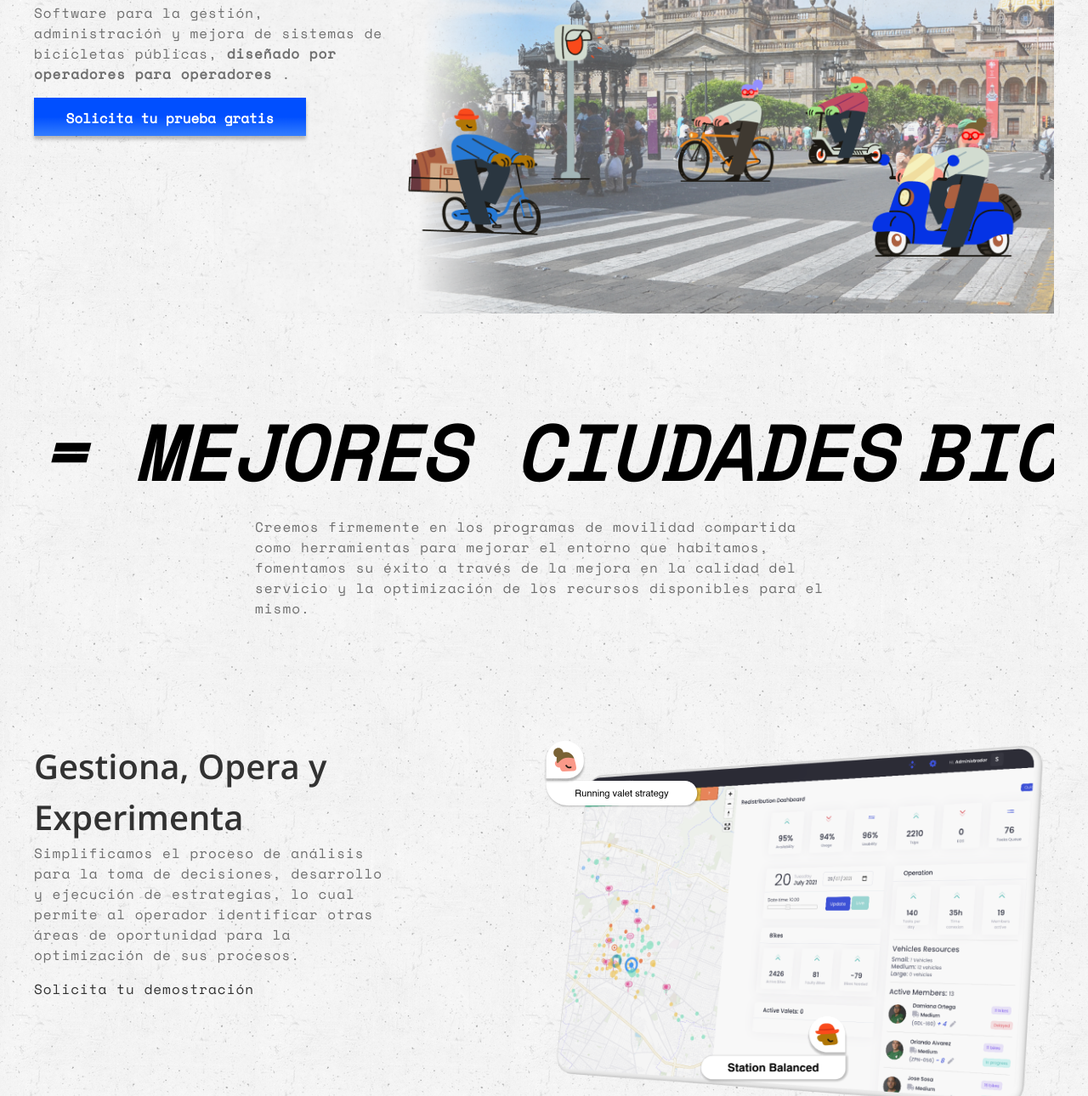
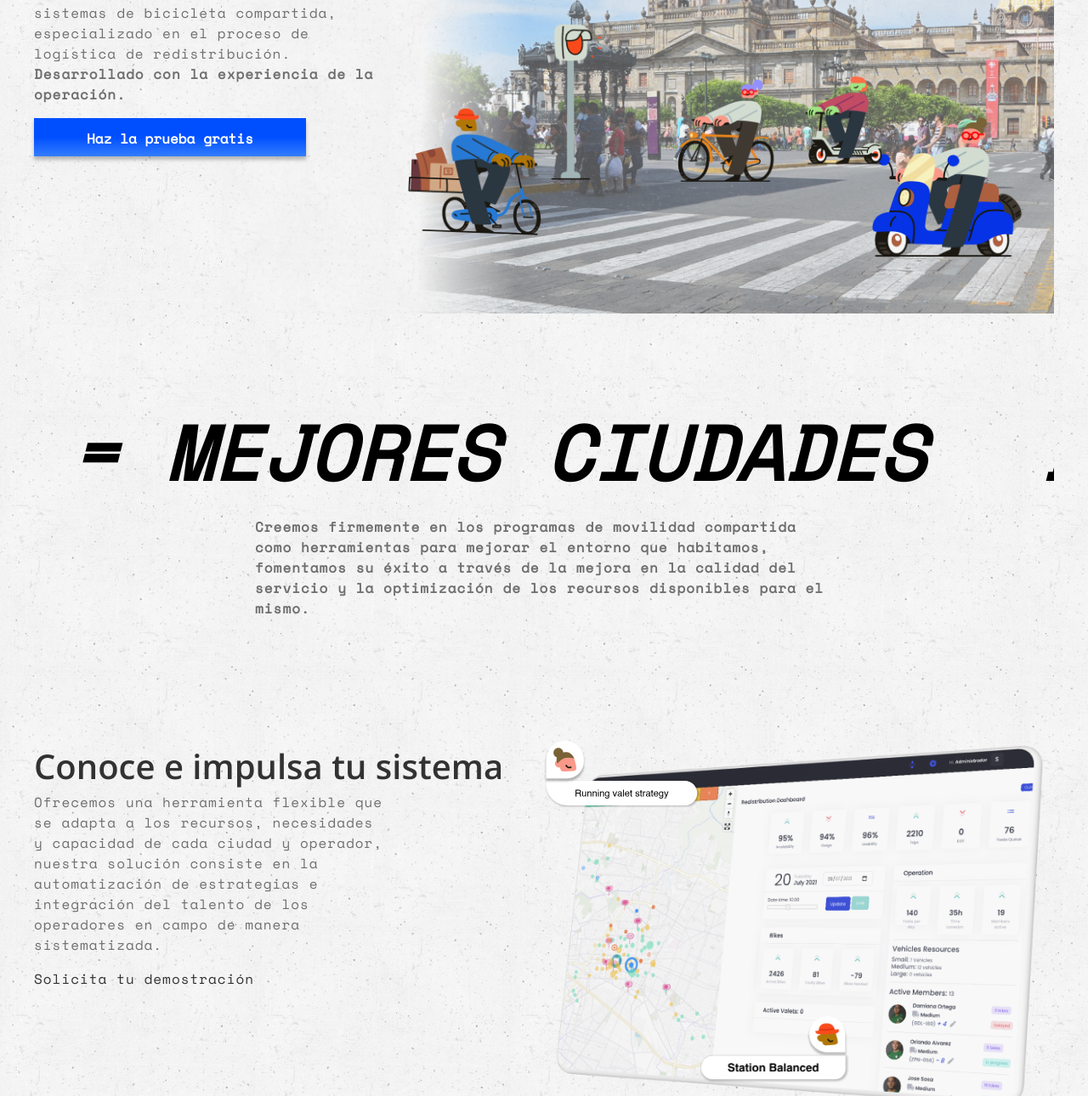
Before and after one commit to leoserick/clinker, a plain HTML site: page index.html in a window 1280 px wide. Shown: the part 409-1699 px from the top of the page at 85% size. Drawn offline with nearby package versions, Linux system fonts and the light colour scheme.

Commit message:
Text changes 1
Cambios en el contenido

```diff
--- a/assets/styles/_base.scss
+++ b/assets/styles/_base.scss
@@ -308,10 +308,10 @@ hr.right {
       right: 0;
       margin: auto;
 }
-.text-center {
+.text-center{
   text-align: center;
 }
-.text-center {
+.text-left{
   text-align: left;
 }
 .text-right{
--- a/index.html
+++ b/index.html
@@ -47,14 +47,14 @@
     <div class="j-wrap">
       <div class="hero" style="background-image: url(assets/images/hero-background.png)">
         <div class="text">
-          <h1 data-aos="flip-up" data-aos-delay="300" data-aos-duration="800">Tecnología para <br> la micromovilidad</h1>
+          <h1 data-aos="flip-up" data-aos-delay="300" data-aos-duration="800">Haz equipo con los expertos, <br> optimiza la movilidad compartida.</h1>
           <p class="legible" data-aos="flip-up" data-aos-delay="600" data-aos-duration="800">
-            Software para la gestión, administración y mejora de sistemas
-            de bicicletas públicas,
-            <strong>diseñado por operadores para operadores</strong> .
+            SaaS orientado a la operación de sistemas de bicicleta compartida,
+            especializado en el proceso de logística de redistribución.<br>
+            <strong>Desarrollado con la experiencia de la operación.</strong>
           </p>
           <div class="cta" data-aos="flip-up" data-aos-delay="900" data-aos-duration="800">
-            <button class="btn-solid">Solicita tu prueba gratis </button>
+            <button class="btn-solid">Haz la prueba gratis </button>
           </div>
         </div>
       </div>
@@ -64,17 +64,18 @@
   				<a class="menu__item-link">Clinker</a>
   				<div class="marquee">
   					<div class="marquee__inner" aria-hidden="true">
-  						<span>BICICLETAS COMPARTIDAS = MEJORES CIUDADES</span>
-  						<span>BICICLETAS COMPARTIDAS = MEJORES CIUDADES</span>
-  						<span>BICICLETAS COMPARTIDAS = MEJORES CIUDADES</span>
-  						<span>BICICLETAS COMPARTIDAS = MEJORES CIUDADES</span>
+  						<span>&nbsp; BICICLETAS COMPARTIDAS = MEJORES CIUDADES </span>
+  						<span>&nbsp; BICICLETAS COMPARTIDAS = MEJORES CIUDADES </span>
+  						<span>&nbsp; BICICLETAS COMPARTIDAS = MEJORES CIUDADES </span>
+  						<span>&nbsp;  BICICLETAS COMPARTIDAS = MEJORES CIUDADES </span>
   					</div>
   				</div>
   			</div>
           <!-- Marqueee END -->
         <div class="flex column aCenter jCenter m-t-l">
-          <p class="legible-xl m-b-0 text-center">
-            Creemos firmemente en los programas de movilidad compartida como herramientas para mejorar el entorno que habitamos, fomentamos su éxito a través de la mejora en la calidad del servicio y la optimización de los recursos disponibles para el mismo.
+          <p class="legible-xl m-b-0 text-left">
+          <strong>Creemos firmemente en los programas de movilidad compartida como herramientas para mejorar el entorno que habitamos,
+            fomentamos su éxito a través de la mejora en la calidad del servicio y la optimización de los recursos disponibles para el mismo.</strong>
           </p>
         </div>
     	</section>
@@ -83,12 +84,11 @@
         <div class="grid">
           <!-- Half Part of the design -->
           <div class="unit half">
-            <h2 data-aos="fade-down">Gestiona, Opera y Experimenta</h2>
+            <h2 data-aos="fade-down">Conoce e impulsa tu sistema</h2>
             <p class="legible" data-aos="fade-down" data-aos-delay="300">
-              Simplificamos  el proceso de análisis para la toma de decisiones,
-               desarrollo y ejecución de estrategias, lo cual permite al
-               operador identificar otras áreas de oportunidad para la
-               optimización de sus procesos.
+              Ofrecemos una herramienta flexible que se adapta a los recursos, necesidades y capacidad de cada ciudad y operador,
+              nuestra solución consiste en la automatización de estrategias e integración del talento de los operadores en campo
+              de manera sistematizada.
              </p>
              <a href="" data-aos="fade-down" data-aos-delay="600">Solicita tu demostración</a>
           </div>
@@ -108,7 +108,7 @@
           <!-- Half Part of the design -->
           <div class="flex jCenter column" data-aos="zoom-in-down" data-aos-duration="1000">
             <img class="mxWiMed" src="assets/images/ilustration-rentabilite2.png" alt="" >
-            <h3 class="legible">Reduce costos de operación hasta en un 50%</h3>
+            <h3 class="legible">Empodera a tu equipo y mejora el desempeño</h3>
             <p class="legible">
               Hemos coordinado más de 300,000 tareas en uno de los sistemas más
               importantes de América, Clinker les ha permitido mejorar sus
@@ -121,7 +121,7 @@
           <!-- Half Part of the design -->
           <div class="flex jCenter column" data-aos="zoom-in-down">
             <img class="mxWiMed" src="assets/images/ilustration-rentabilite4.svg" alt="" >
-            <h3 class="legible">Responde de manera flexible y oportuna</h3>
+            <h3 class="legible">Automatiza el análisis y ejecución de estrategias</h3>
             <p class="legible">
               Hemos coordinado más de 300,000 tareas en uno de los sistemas más
               importantes de América, Clinker les ha permitido mejorar sus
@@ -134,7 +134,7 @@
           <!-- Half Part of the design -->
           <div class="flex jCenter column" data-aos="zoom-in-down">
             <img class="mxWiMed" src="assets/images/ilustration-rentabilite3.png" alt="" >
-            <h3 class="legible">Empodera a tu equipo y mejora el desempeño</h3>
+            <h3 class="legible">Aprovecha tus recursos con estrategias a medida</h3>
             <p class="legible">
               Hemos coordinado más de 300,000 tareas en uno de los sistemas más
               importantes de América, Clinker les ha permitido mejorar sus
@@ -147,7 +147,7 @@
           <!-- Half Part of the design -->
           <div class="flex jCenter column" data-aos="zoom-in-down">
             <img class="mxWiMed" src="assets/images/ilustration-rentabilite.png" alt="" >
-            <h3 class="legible">Automatiza la gestión de tareas +</h3>
+            <h3 class="legible">Responde de manera flexible y oportuna</h3>
             <p class="legible">
               Hemos coordinado más de 300,000 tareas en uno de los sistemas más
               importantes de América, Clinker les ha permitido mejorar sus
@@ -166,7 +166,7 @@
     <div class="j-workspace">
       <div class="j-wrap text-center flex aCenter jCenter" style="background-color: #ffffff;background-image: url('https://www.transparenttextures.com/patterns/mocha-grunge.png');padding: 24px;border-radius: 24px 24px 0 0;">
         <h2>
-          NOTHING GREAT IS MADE ALONE
+          DESARROLLAMOS SOLUCIONES HUMANAS
         </h2>
         <p class="legible center">
           Clinker es una herramienta evolutiva, mantenemos una agenda de
```
Also changed, not shown: assets/styles/main.css.
